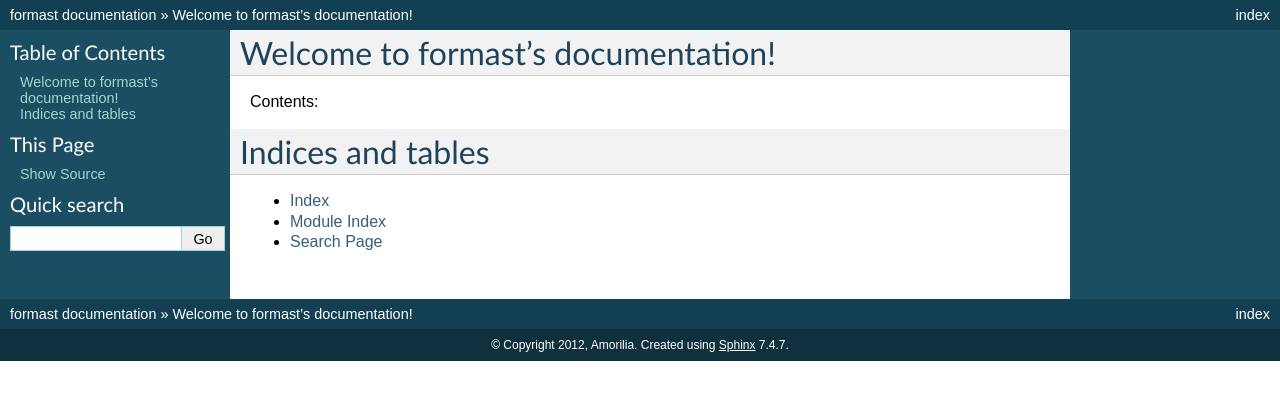
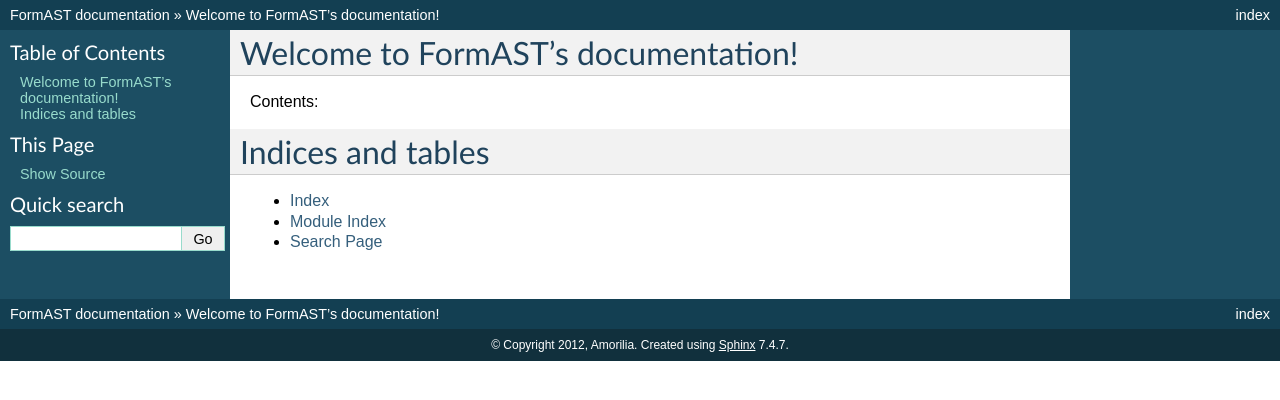
Before and after one commit to niftools/formast, a Sphinx documentation site: the page built from doc/index.rst, in a window 1280 px wide. Shown: the top 400 px of the page. Built offline with Sphinx 7.4.7, drawn with Linux system fonts in a browser that asks for light colours.

```diff
--- a/doc/conf.py
+++ b/doc/conf.py
@@ -1,8 +1,8 @@
 #!/usr/bin/env python3
 # -*- coding: utf-8 -*-
 #
-# formast documentation build configuration file, created by
-# sphinx-quickstart on Sun Sep 23 10:35:25 2012.
+# FormAST documentation build configuration file, created by
+# sphinx-quickstart on Sun Sep 23 11:27:58 2012.
 #
 # This file is execfile()d with the current directory set to its containing dir.
 #
@@ -42,7 +42,7 @@ source_suffix = '.rst'
 master_doc = 'index'
 
 # General information about the project.
-project = 'formast'
+project = 'FormAST'
 copyright = '2012, Amorilia'
 
 # The version info for the project you're documenting, acts as replacement for
@@ -167,7 +167,7 @@ html_static_path = ['_static']
 #html_file_suffix = None
 
 # Output file base name for HTML help builder.
-htmlhelp_basename = 'formastdoc'
+htmlhelp_basename = 'FormASTdoc'
 
 
 # -- Options for LaTeX output --------------------------------------------------
@@ -186,7 +186,7 @@ latex_elements = {
 # Grouping the document tree into LaTeX files. List of tuples
 # (source start file, target name, title, author, documentclass [howto/manual]).
 latex_documents = [
-  ('index', 'formast.tex', 'formast Documentation',
+  ('index', 'FormAST.tex', 'FormAST Documentation',
    'Amorilia', 'manual'),
 ]
 
@@ -216,7 +216,7 @@ latex_documents = [
 # One entry per manual page. List of tuples
 # (source start file, name, description, authors, manual section).
 man_pages = [
-    ('index', 'formast', 'formast Documentation',
+    ('index', 'formast', 'FormAST Documentation',
      ['Amorilia'], 1)
 ]
 
@@ -230,8 +230,8 @@ man_pages = [
 # (source start file, target name, title, author,
 #  dir menu entry, description, category)
 texinfo_documents = [
-  ('index', 'formast', 'formast Documentation',
-   'Amorilia', 'formast', 'One line description of project.',
+  ('index', 'FormAST', 'FormAST Documentation',
+   'Amorilia', 'FormAST', 'One line description of project.',
    'Miscellaneous'),
 ]
 
--- a/doc/index.rst
+++ b/doc/index.rst
@@ -1,9 +1,9 @@
-.. formast documentation master file, created by
-   sphinx-quickstart on Sun Sep 23 10:35:25 2012.
+.. FormAST documentation master file, created by
+   sphinx-quickstart on Sun Sep 23 11:27:58 2012.
    You can adapt this file completely to your liking, but it should at least
    contain the root `toctree` directive.
 
-Welcome to formast's documentation!
+Welcome to FormAST's documentation!
 ===================================
 
 Contents:
```
Also changed, not shown: 2 other files.
